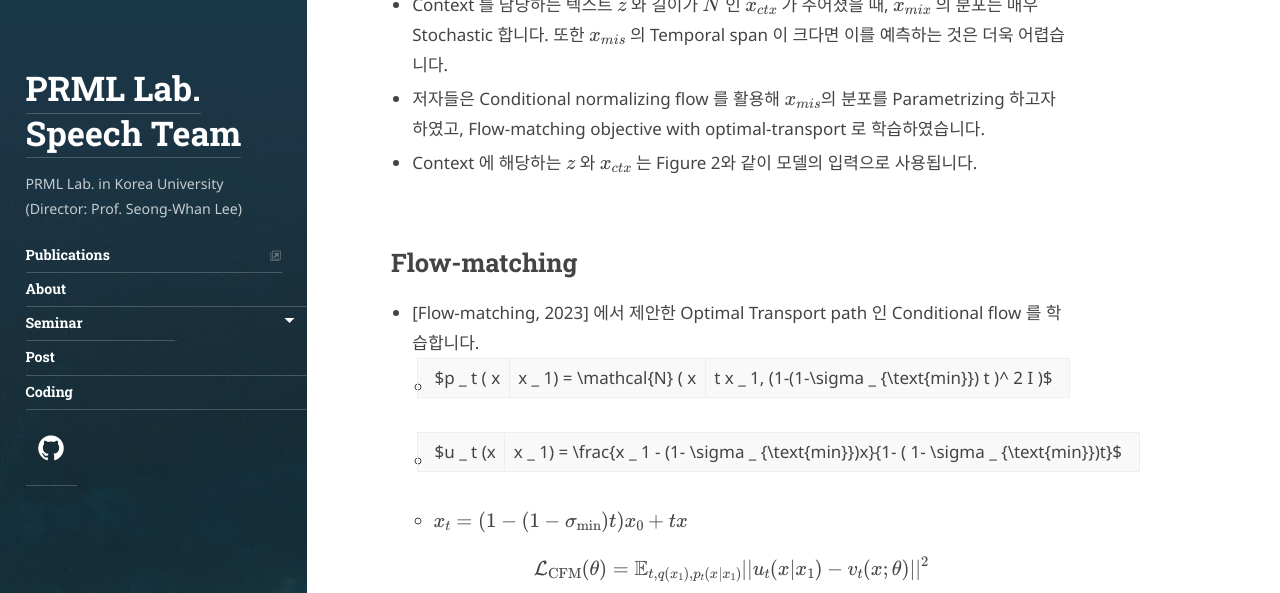
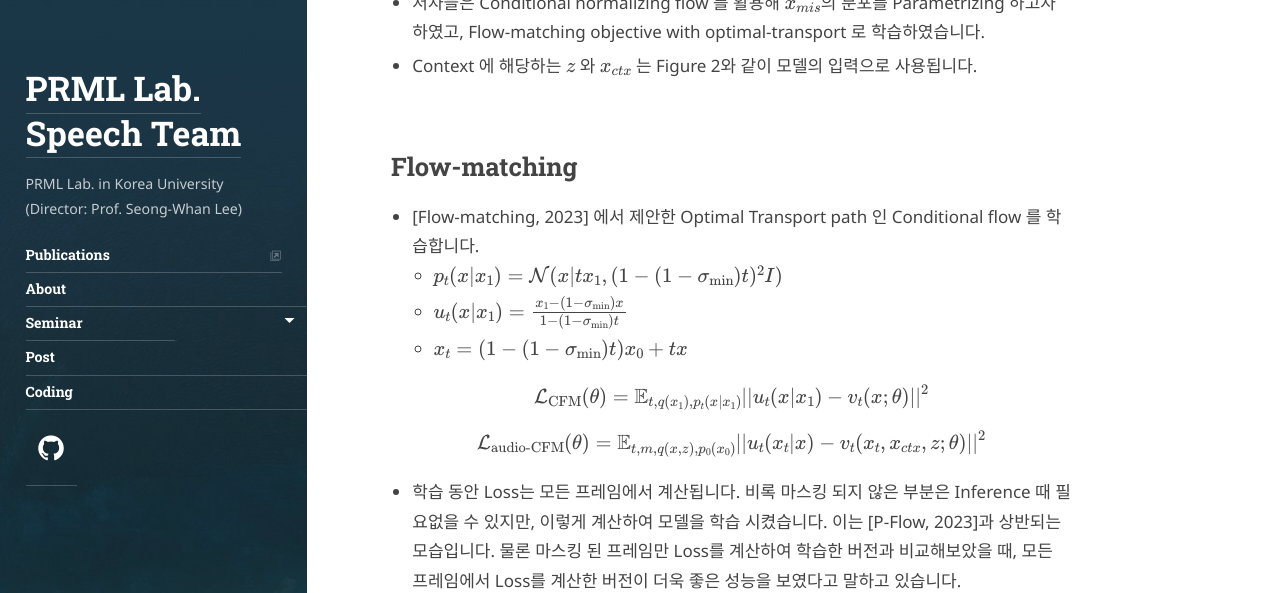
Before and after one commit to speech-team-korea/speech-team-korea.github.io, a Jekyll site: the page built from _posts/text-to-speech/2024-02-21-Voicebox.md, in a window 1280 px wide and 1400 px high, scrolled down 3280 px, cut to the strip 0-593 px from the top of the window. Built offline with Jekyll 4.4.1, drawn with Linux system fonts in a browser that asks for light colours; some web fonts are replaced; comment, search, counter and statistics services are not loaded; some of the changed text lies outside the part shown.

Commit message:
0221_Voicebox_posting_Revise

```diff
--- a/_posts/text-to-speech/2024-02-21-Voicebox.md
+++ b/_posts/text-to-speech/2024-02-21-Voicebox.md
@@ -65,7 +62,7 @@ Accepted by NeurIPS 2023 <br>
     - In-context learning 을 통해 여러개의 Text-guided speech generation task 를 수행할 수 있는 Single model 만들기
 - Text-guided speech infilling task
     - 주변 오디오 샘플과 텍스트를 통해 Speech segment 예측하기
-    - 모델이 학습 하는 것 : $p(x_{mis} | y, x _{ctx})$
+    - 모델이 학습 하는 것 : $p(x_{mis} \| y, x _{ctx})$
 
 ---
 
@@ -86,16 +83,16 @@ Accepted by NeurIPS 2023 <br>
 ## Flow-matching
 
 - [Flow-matching, 2023] 에서 제안한 Optimal Transport path 인 Conditional flow 를 학습합니다.
-    - $p _ t ( x | x _ 1) = \mathcal{N} ( x | t x _ 1, (1-(1-\sigma _ {\text{min}}) t )^ 2 I  )$
-    - $u _ t (x | x _ 1) = \frac{x _ 1 - (1- \sigma _ {\text{min}})x}{1- ( 1- \sigma _ {\text{min}})t}$
+    - $p _ t ( x \| x _ 1) = \mathcal{N} ( x \| t x _ 1, (1-(1-\sigma _ {\text{min}}) t )^ 2 I  )$
+    - $u _ t (x \| x _ 1) = \frac{x _ 1 - (1- \sigma _ {\text{min}})x}{1- ( 1- \sigma _ {\text{min}})t}$
     - $x _ t = ( 1- (1-\sigma _ {\text{min}} ) t ) x _ 0 + tx$
 
 $$
-\mathcal{L}_ {\text{CFM}} ( \theta ) = \mathbb{E}_{t,q(x_{1}),p_{t} (x|x_{1})} || u_{t} (x|x_{1}) - v_{t} (x; \theta ) || ^2
+\mathcal{L}_ {\text{CFM}} ( \theta ) = \mathbb{E} _ {t,q(x_{1}),p_{t} (x|x_{1})} || u_{t} (x|x_{1}) - v_{t} (x; \theta ) || ^2
 $$
 
 $$
-\mathcal{L} _ {\text{audio-CFM}} (\theta) = \mathbb{E}_{t,m,q(x,z),p_0(x_0)} || u_t (x_t | x) - v_t(x_t,x_{ctx},z;\theta) ||^2
+\mathcal{L} _ {\text{audio-CFM}} (\theta) = \mathbb{E} _ {t,m,q(x,z),p_0(x_0)} || u_t (x_t | x) - v_t(x_t,x_{ctx},z;\theta) ||^2
 $$
 
 - 학습 동안 Loss는 모든 프레임에서 계산됩니다. 비록 마스킹 되지 않은 부분은 Inference 때 필요없을 수 있지만, 이렇게 계산하여 모델을 학습 시켰습니다. 이는 [P-Flow, 2023]과 상반되는 모습입니다. 물론 마스킹 된 프레임만 Loss를 계산하여 학습한 버전과 비교해보았을 때, 모든 프레임에서 Loss를 계산한 버전이 더욱 좋은 성능을 보였다고 말하고 있습니다.
@@ -103,7 +100,7 @@ $$
     ![Untitled](https://github.com/speech-team-korea/speech-team-korea.github.io/assets/144989499/77ad5584-fc05-4e9f-8e55-a7fc64e200d5)
 
 
-- 인퍼런스 시, 학습된 오디오 분포 $p _ 1 ( x | z , x _ {ctx})$ 에서 샘플링 하기 위해 아래의 단계를 따릅니다.
+- 인퍼런스 시, 학습된 오디오 분포 $p _ 1 ( x \| z , x _ {ctx})$ 에서 샘플링 하기 위해 아래의 단계를 따릅니다.
     - $p _ 0$  에서 노이즈 $x _ 0 \sim N ( 0,1)$ 를 샘플링합니다.
     - $\frac{d \phi _ t ( x _ 0 )}{dt} = v _ t ( \phi _ t ( x _ 0 ), x _ {ctx}, z; \theta )$ 와 초기 조건 $\phi _ 0 ( x _ 0 ) = x _ 0$ 가 주어졌을때 $\phi _ 1 ( x _ 0 )$  를 평가하기 위해 ODE solver를 이용합니다.
 
@@ -115,7 +112,7 @@ $$
 ## Duration model
 
 - 저자들은 Duration model 과 관련하여 2가지 방식을 생각했습니다.
-    1. Audio model 처럼 Conditional flow matching 으로 Duration 분포 $q(l | y, l _ {ctx})$ 모델링하기
+    1. Audio model 처럼 Conditional flow matching 으로 Duration 분포 $q(l \| y, l _ {ctx})$ 모델링하기
     2. $l _ {ctx}$ 와 $y$ 를 기반으로 Masked duration $l _ {mis}$ 를 Regression 하기
 
 - 저자들은  2번 방식을 채택하였습니다. 모델은 마스킹된 Phoneme 에 대해 아래의 $L_1$  regression loss 로 학습하게 됩니다.
```
Also changed, not shown: other parts of _posts/text-to-speech/2024-02-21-Voicebox.md (+0 -3 lines).
